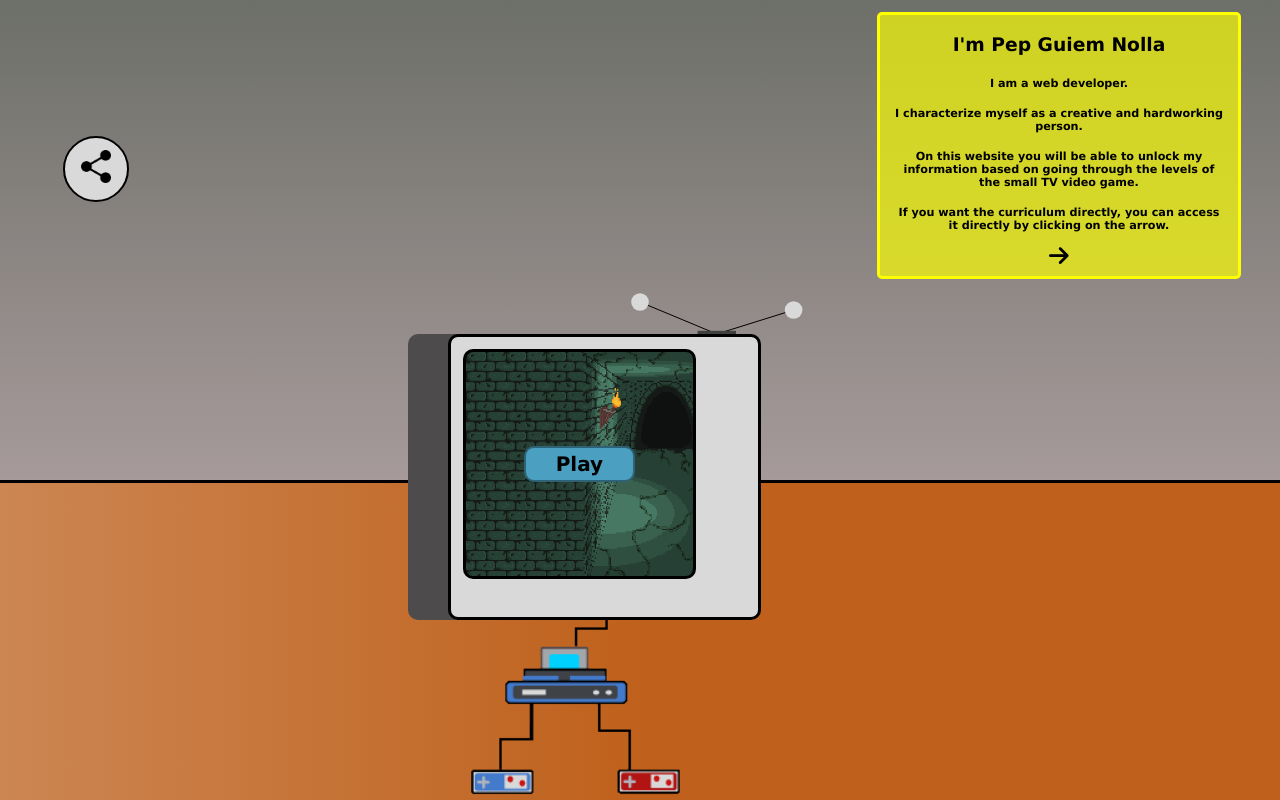
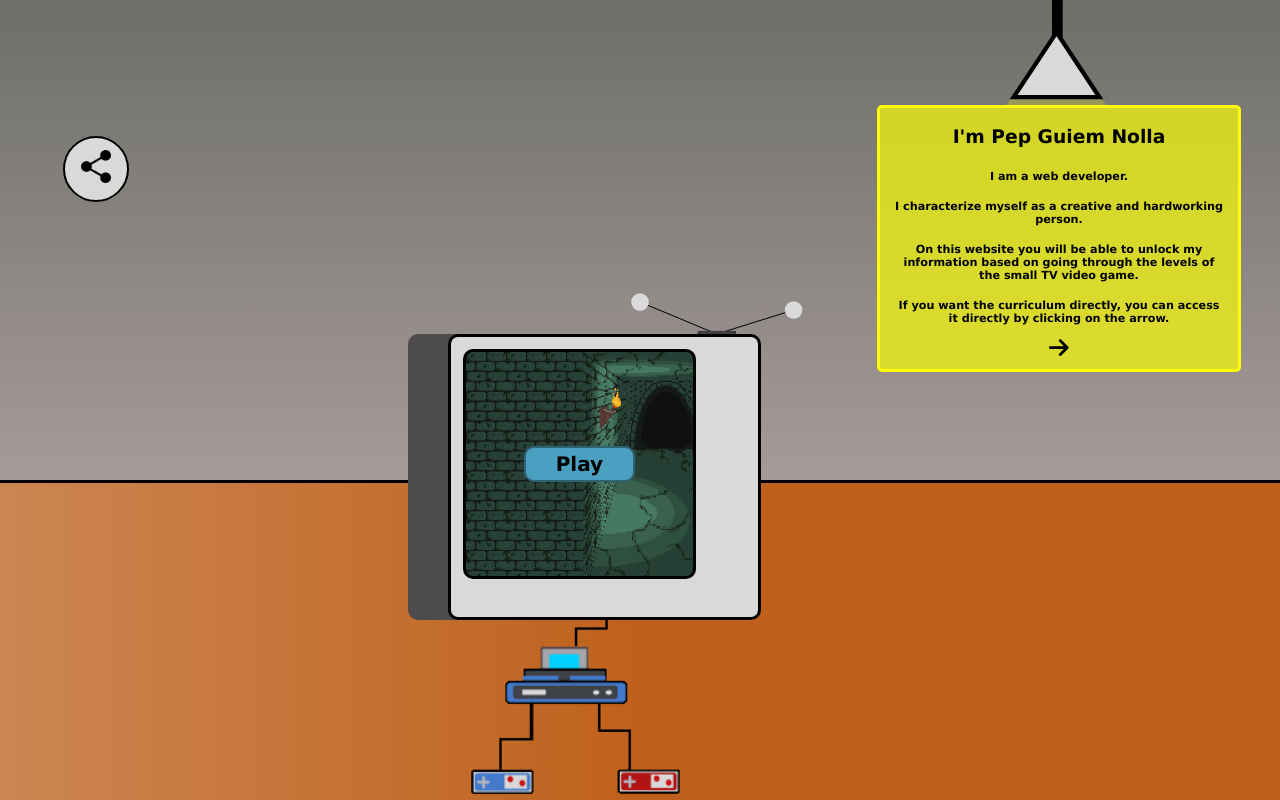
Before and after one commit to PepGuiem/curriculumReal, a website built with Parcel: page src/index.html in a window 1280 px wide. Built offline with nearby package versions, Linux system fonts and the light colour scheme.

Commit message:
lamparita

```diff
--- a/src/index.html
+++ b/src/index.html
@@ -61,7 +61,7 @@
         </div>
         <div class="lamp-content1">
             <div>
-                <img src="/src/img/lamp.svg" alt="" width="0%">
+                <img src="/src/img/lamp.svg" alt="" width="30%">
                 <div class="light">
                     <h3>I'm Pep Guiem Nolla</h3>
                     <div class="light-content1">
```
